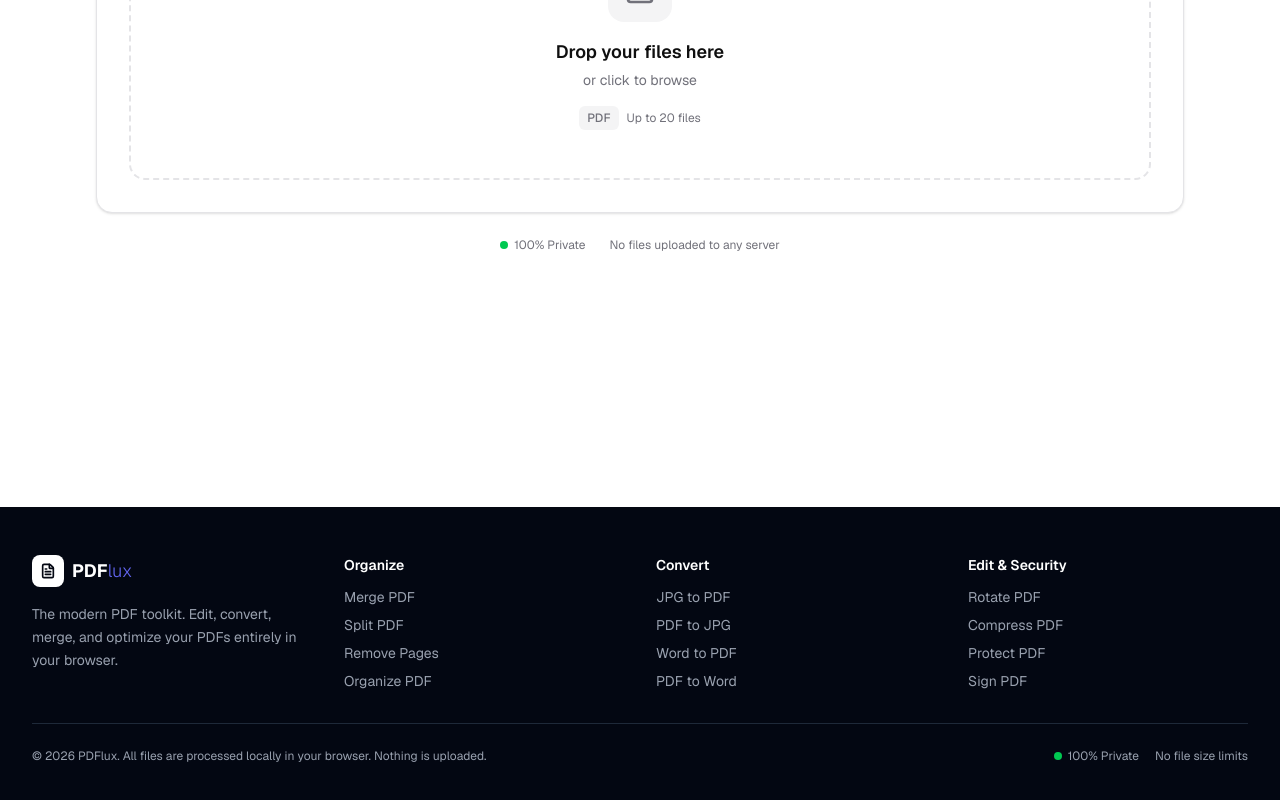
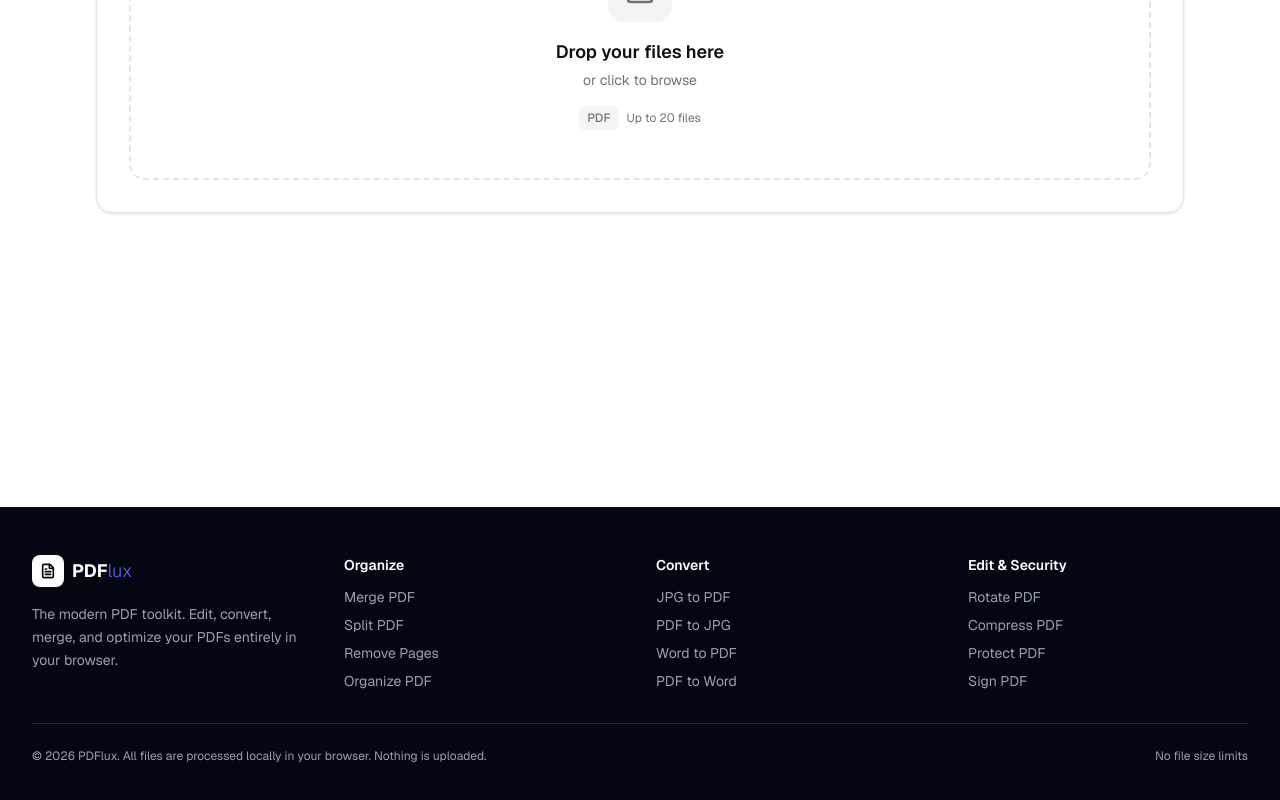
Before and after one commit to hmzamumtaz/PDFlux, a Next.js app: page /tools/ocr-pdf in a window 1280 px wide. Shown: the part 358-1158 px from the top of the page. Built offline with nearby package versions, Linux system fonts and the light colour scheme.

Commit message:
Remove '100% Private' and 'No files uploaded' text from all pages

```diff
--- a/src/app/page.tsx
+++ b/src/app/page.tsx
@@ -18,9 +18,6 @@ export default function Home() {
         <div className="max-w-7xl mx-auto px-4 sm:px-6 lg:px-8">
           <div className="text-center max-w-3xl mx-auto">
             <div className="inline-flex items-center gap-2 px-4 py-2 bg-gray-100 border border-border rounded-full text-sm font-medium text-foreground mb-8">
-              <Lock className="w-3.5 h-3.5 text-green-500" />
-              100% Private &amp; Secure
-              <span className="text-muted-foreground">|</span>
               <span>{tools.length}+ Tools</span>
             </div>
 
--- a/src/app/tools/protect-pdf/page.tsx
+++ b/src/app/tools/protect-pdf/page.tsx
@@ -393,10 +393,6 @@ export default function ProtectPdfPage() {
           </div>
         )}
 
-        <div className="mt-6 flex flex-wrap items-center justify-center gap-6 text-xs text-muted-foreground">
-          <span className="flex items-center gap-1.5"><span className="w-2 h-2 bg-green-500 rounded-full"></span>100% Private</span>
-          <span>No files uploaded to any server</span>
-        </div>
       </div>
     </div>
   );
--- a/src/components/Footer.tsx
+++ b/src/components/Footer.tsx
@@ -56,10 +56,6 @@ export default function Footer() {
             &copy; {new Date().getFullYear()} PDFlux. All files are processed locally in your browser. Nothing is uploaded.
           </p>
           <div className="flex items-center gap-4 text-xs">
-            <span className="flex items-center gap-1.5">
-              <span className="w-2 h-2 bg-green-500 rounded-full"></span>
-              100% Private
-            </span>
             <span>No file size limits</span>
           </div>
         </div>
--- a/src/components/ToolPage.tsx
+++ b/src/components/ToolPage.tsx
@@ -455,10 +455,6 @@ export default function ToolPage({
           </div>
         )}
 
-        <div className="mt-6 flex flex-wrap items-center justify-center gap-6 text-xs text-muted-foreground">
-          <span className="flex items-center gap-1.5"><span className="w-2 h-2 bg-green-500 rounded-full"></span>100% Private</span>
-          <span>No files uploaded to any server</span>
-        </div>
       </div>
     </div>
   );
```
